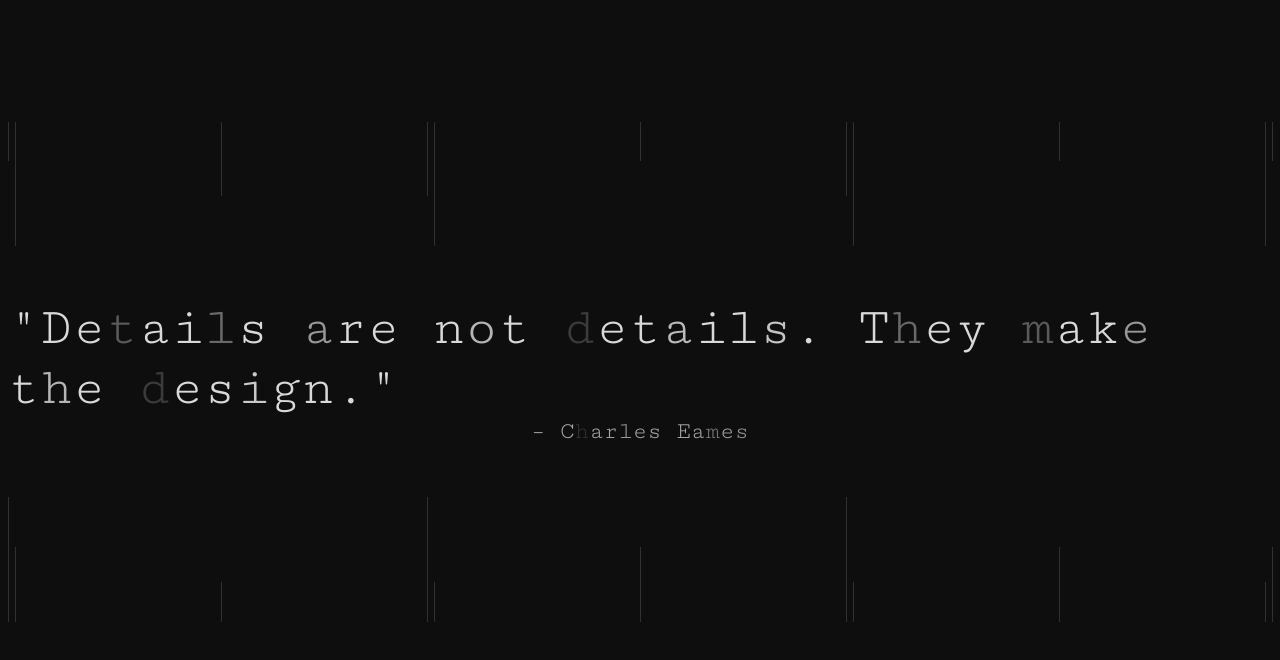
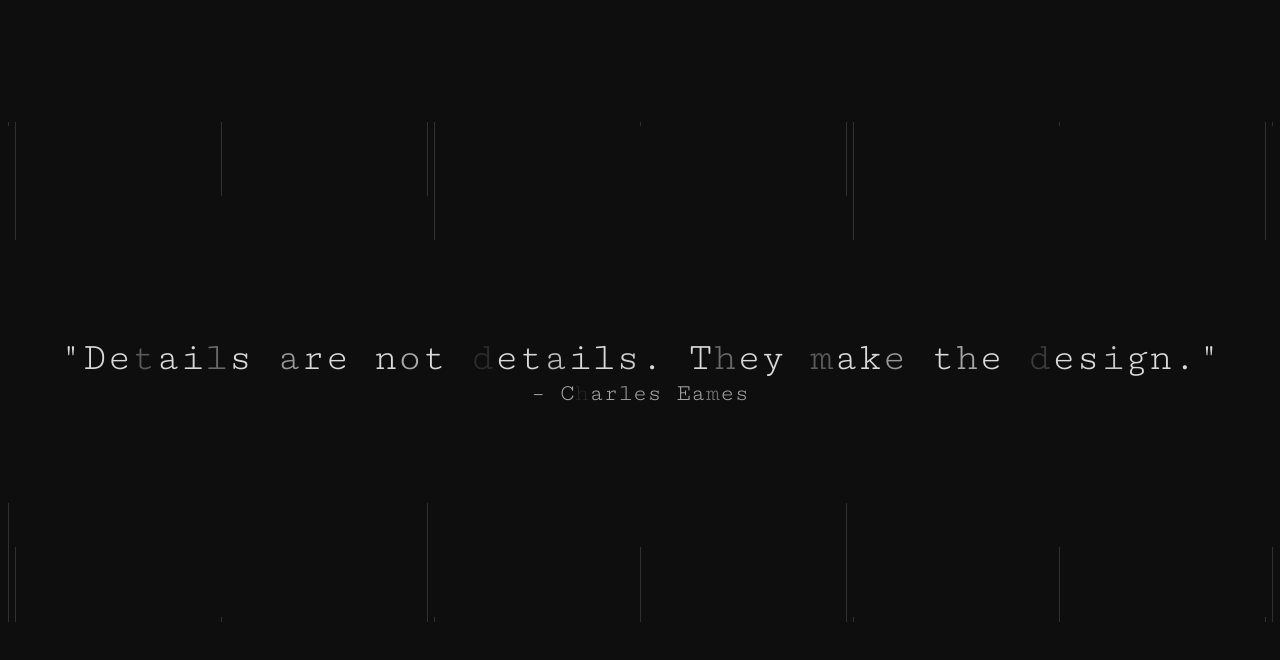
Before and after one commit to M4kses0wicz/portfolio-website, a Vue app in the folder Portfolio Website/: page / in a window 1280 px wide. Shown: the part 2550-3210 px from the top of the page. Built offline with nearby package versions, Linux system fonts and the light colour scheme; a web font is replaced by a local one.

Commit message:
quote sec update

```diff
--- a/Portfolio Website/src/components/sections/Quote.vue
+++ b/Portfolio Website/src/components/sections/Quote.vue
@@ -125,11 +125,23 @@
 
     &.quote {
       font-size: $XL-size-font;
+
+      @include MaxWidth(1700px) {
+        font-size: 40px;
+      }
+
+      @include MaxWidth(1220px) {
+        font-size: 30px;
+      }
     }
 
     &.guy {
       font-size: $L-size-font;
       opacity: 75%;
+
+      @include MaxWidth(1220px) {
+        font-size: 15px;
+      }
     }
   }
 }
```
